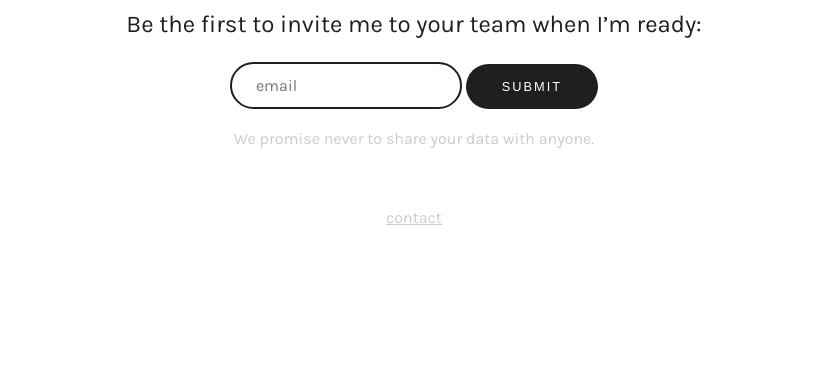
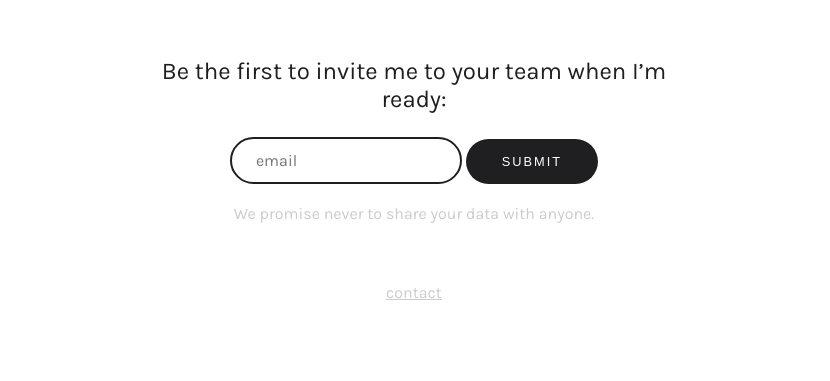
Before and after one commit to Jogga/stella-website, a website: page public/index.html in a window 1280 px wide. Shown: the part 419-800 px from the top of the page, without its empty margins (226-1056 px from the left). Drawn offline with Linux system fonts and the light colour scheme.

Commit message:
add(package) express A/B

```diff
--- a/package.json
+++ b/package.json
@@ -15,7 +15,9 @@
   "license": "ISC",
   "dependencies": {
     "body-parser": "^1.15.1",
+    "cookie-parser": "^1.4.3",
     "express": "^4.13.4",
+    "express-ab": "^0.7.0",
     "mongodb": "^2.1.18"
   },
   "devDependencies": {
--- a/public/css/style.css
+++ b/public/css/style.css
@@ -42,7 +42,7 @@ fieldset {
   margin: 10px 0; }
 
 .stella-page-landing main {
-  max-width: 800px;
+  max-width: 560px;
   width: 100%;
   margin: 0 auto; }
 
```
